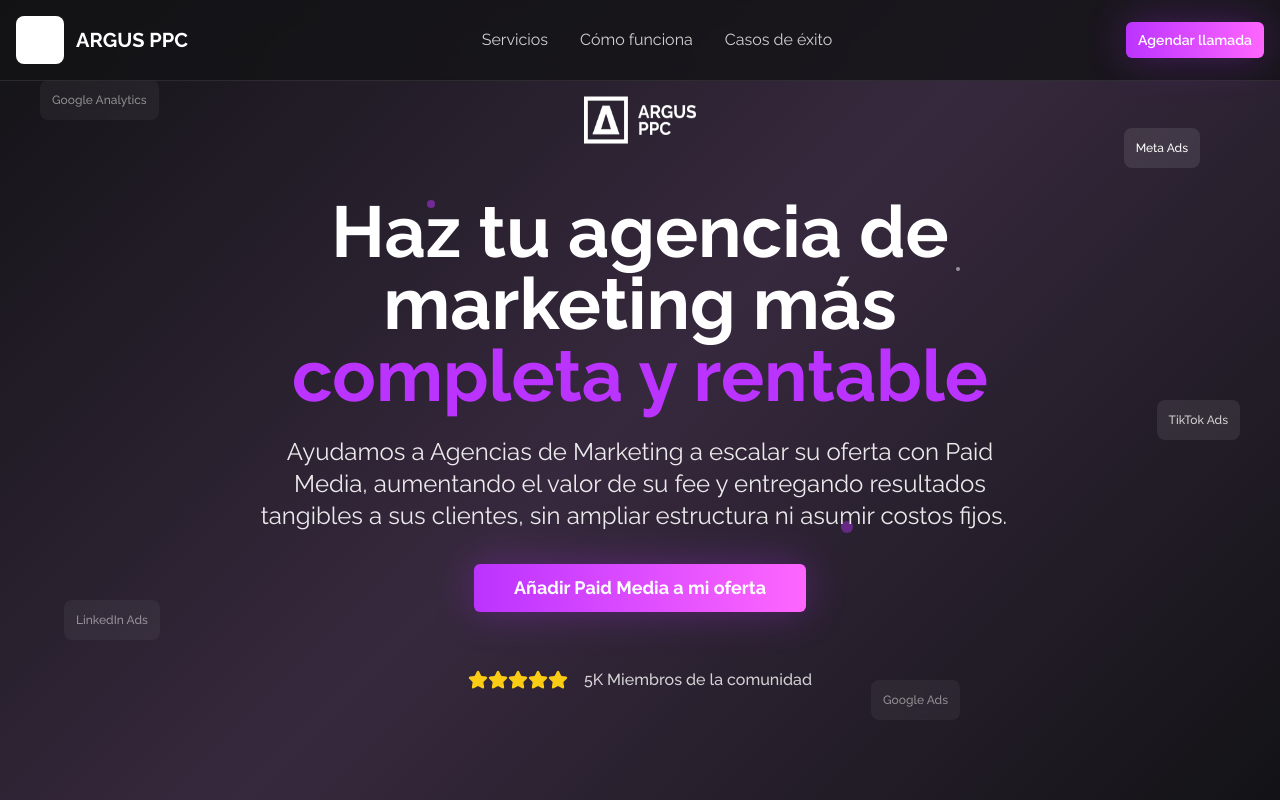
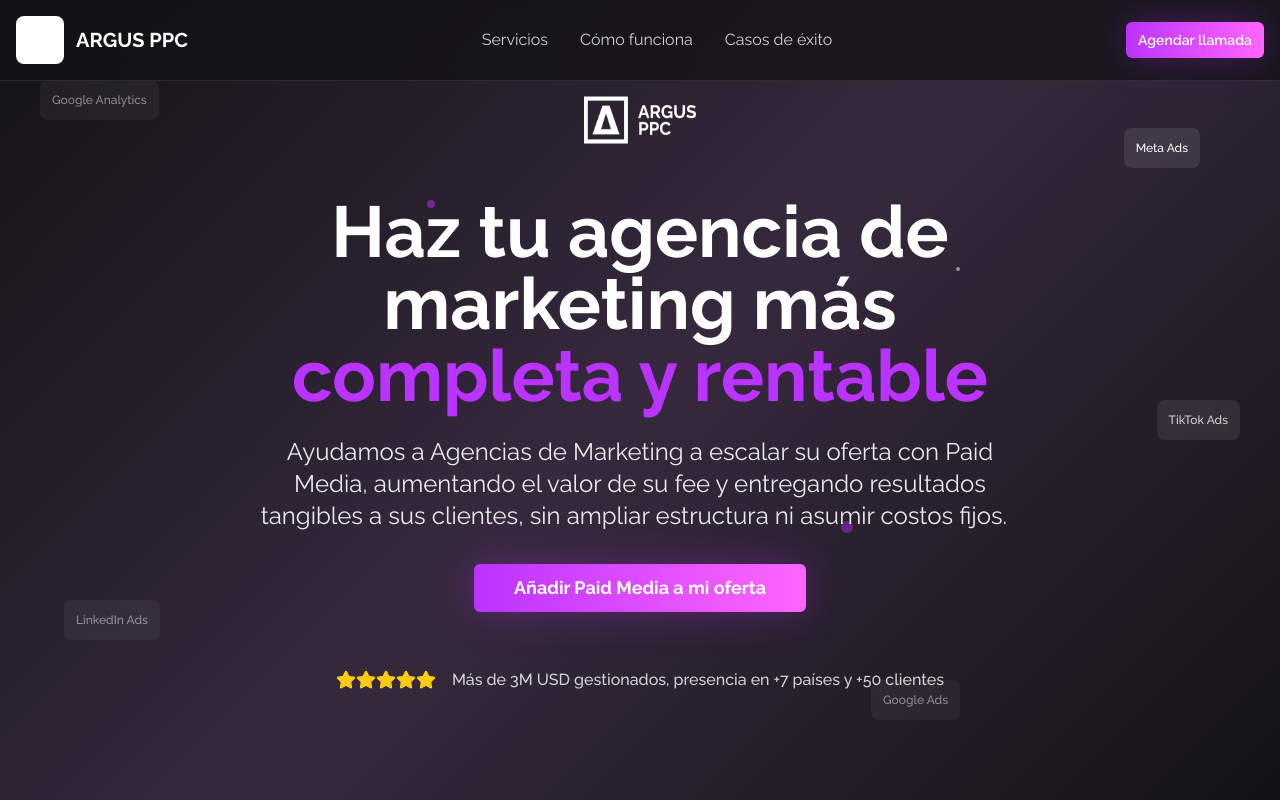
Before and after one commit to Victorioo/marca-blanca-argusppc-66, a React (Vite) app: page / in a window 1280 px wide. Shown: the top 800 px of the page. Built offline with nearby package versions, Linux system fonts and the light colour scheme.

Commit message:
Update hero section text
Updated the text in the hero section to: "Más de 3M USD gestionados, presencia en +7 países y +50 clientes".

```diff
--- a/src/components/HeroSection.tsx
+++ b/src/components/HeroSection.tsx
@@ -36,7 +36,7 @@ const HeroSection = () => {
           <div className="flex">
             {[1, 2, 3, 4, 5].map(star => <Star key={star} className="w-5 h-5 fill-yellow-400 text-yellow-400" />)}
           </div>
-          <span className="ml-2 font-medium">5K Miembros de la comunidad</span>
+          <span className="ml-2 font-medium">Más de 3M USD gestionados, presencia en +7 países y +50 clientes</span>
         </div>
 
         {/* Partner badges */}
```
